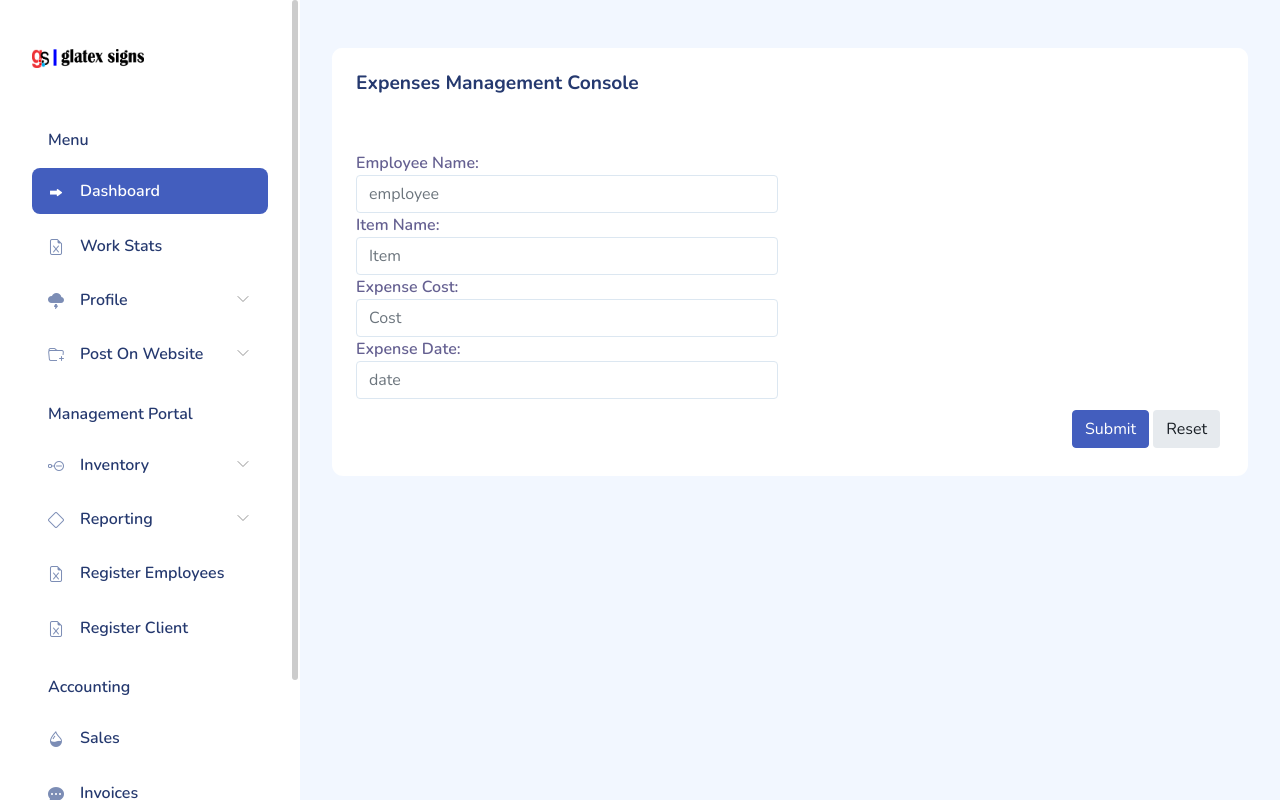
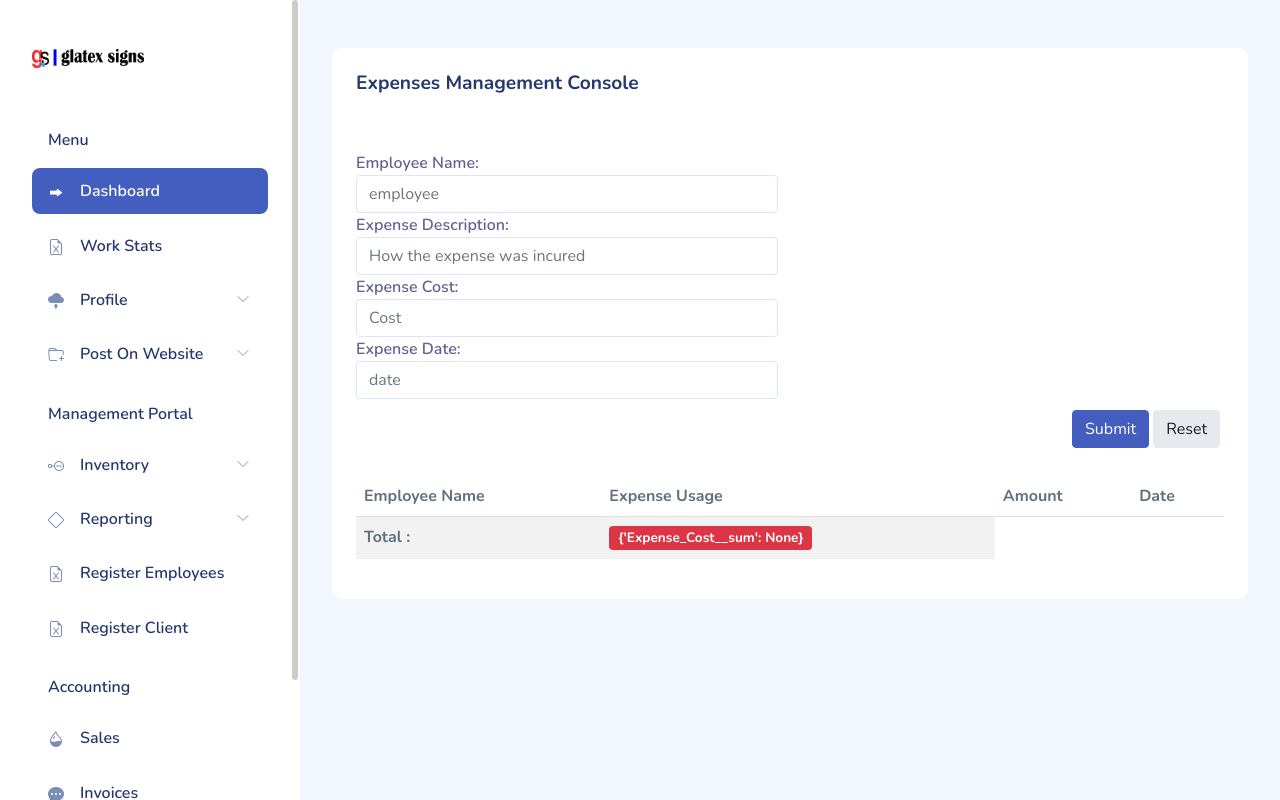
Before and after one commit to moseswambui/glatex-CRM, a Django app: page /glatexportal/expenses/ in a window 1280 px wide. Run offline with Django 3.2, Linux system fonts and the light colour scheme; data that the repository does not hold is empty; some libraries are stand-ins or nearby versions.

Commit message:
adding content in employee expennses

```diff
--- a/managementportal/forms.py
+++ b/managementportal/forms.py
@@ -412,26 +412,23 @@
 class DailyExpensesForm(forms.ModelForm):
     class Meta:
         model = DailyExpenses
-        fields =['Employee_Name','Item_Name','Expense_Cost', 'Expense_Date']
+        fields =['Employee_Name','Expense_Description','Expense_Cost', 'Expense_Date']
 
         widgets ={
             'Employee_Name':forms.TextInput(attrs={
                 'class':'form-control',
                 'placeholder':'employee'
             }),
-            'Item_Name':forms.TextInput(attrs={
+            'Expense_Description':forms.TextInput(attrs={
                 'class':'form-control',
-                'placeholder':'Item'
+                'placeholder':'How the expense was incured'
 
             }),
             'Expense_Cost':forms.NumberInput(attrs={
                 'class':'form-control',
                 'placeholder':'Cost'
             }),
-            'Design_Size':forms.TextInput(attrs={
-                'class':'form-control',
-                'placeholder':'size'
-            }),
+
             'Expense_Date':forms.DateInput(attrs={
                 'class':'form-control',
                 'placeholder':'date'
--- a/managementportal/models.py
+++ b/managementportal/models.py
@@ -157,7 +157,7 @@
 class DailyExpenses(models.Model):
     Employee = models.ForeignKey(GlatexEmployee, on_delete=SET_NULL, null=True)
     Employee_Name = models.CharField(max_length=56, null=True , blank=True)
-    Item_Name =models.CharField(max_length=50,null=True,blank=True)
+    Expense_Description =models.CharField(max_length=50,null=True,blank=True)
     Expense_Cost = models.IntegerField(null=True, blank=True)
     Expense_Date=models.DateField(null=True, blank=True)
 
--- a/managementportal/views.py
+++ b/managementportal/views.py
@@ -194,7 +194,9 @@
         form =DailyExpensesForm(request.POST)
         if form.is_valid():
             form.save()
-    context = {'form':form}
+    expenses = DailyExpenses.objects.all()
+    total_expenses = DailyExpenses.objects.all().aggregate(Sum('Expense_Cost'))
+    context = {'form':form,'expenses':expenses,'total_expenses':total_expenses}
     return render(request,"employee_expenses.html",context)
 
 def ClientRegister(request):
--- a/templates/employee_expenses.html
+++ b/templates/employee_expenses.html
@@ -40,6 +40,36 @@
                                         </form>
                                     </div>
                                 </div>
+                                <div class="card-body">
+                                    <table class="table table-striped" id="table1">
+                                        <thead>
+                                            <tr>
+                                                <th>Employee Name</th>
+                                                <th>Expense Usage</th>
+                                                <th>Amount</th>
+                                                <th>Date</th>
+
+                                            </tr>
+                                        </thead>
+                                        <tbody>
+                                            {%for i in expenses %}
+                                            <tr>
+                                                <td>{{i.Employee_Name}}</td>
+                                                <td>{{iExpense_Description}}</td>
+                                                <td>{{i.Expense_Cost}}</td>
+
+                                                <td>
+                                                    <span class="badge bg-success">{{i.Expense_Date}}</span>
+                                                </td>
+                                            </tr>
+                                            {%endfor%}
+                                            <th>Total     : </th>
+                                            <td>
+                                                <span class="badge bg-danger">{{total_expenses}}</span>
+                                            </td>
+                                        </tbody>
+                                    </table>
+                                </div>
                             </div>
                         </div>
                     </div>
--- a/templates/employee_sales.html
+++ b/templates/employee_sales.html
@@ -68,7 +68,9 @@
                                             </tr>
                                             {%endfor%}
                                             <th>Total     : </th>
-                                            <th>{{total}}</th>
+                                            <td>
+                                                <span class="badge bg-danger">{{total}}</span>
+                                            </td>
                                         </tbody>
                                     </table>
                                 </div>
```
Also changed, not shown: managementportal/migrations/0011_rename_item_name_dailyexpenses_expense_description.py (added).
